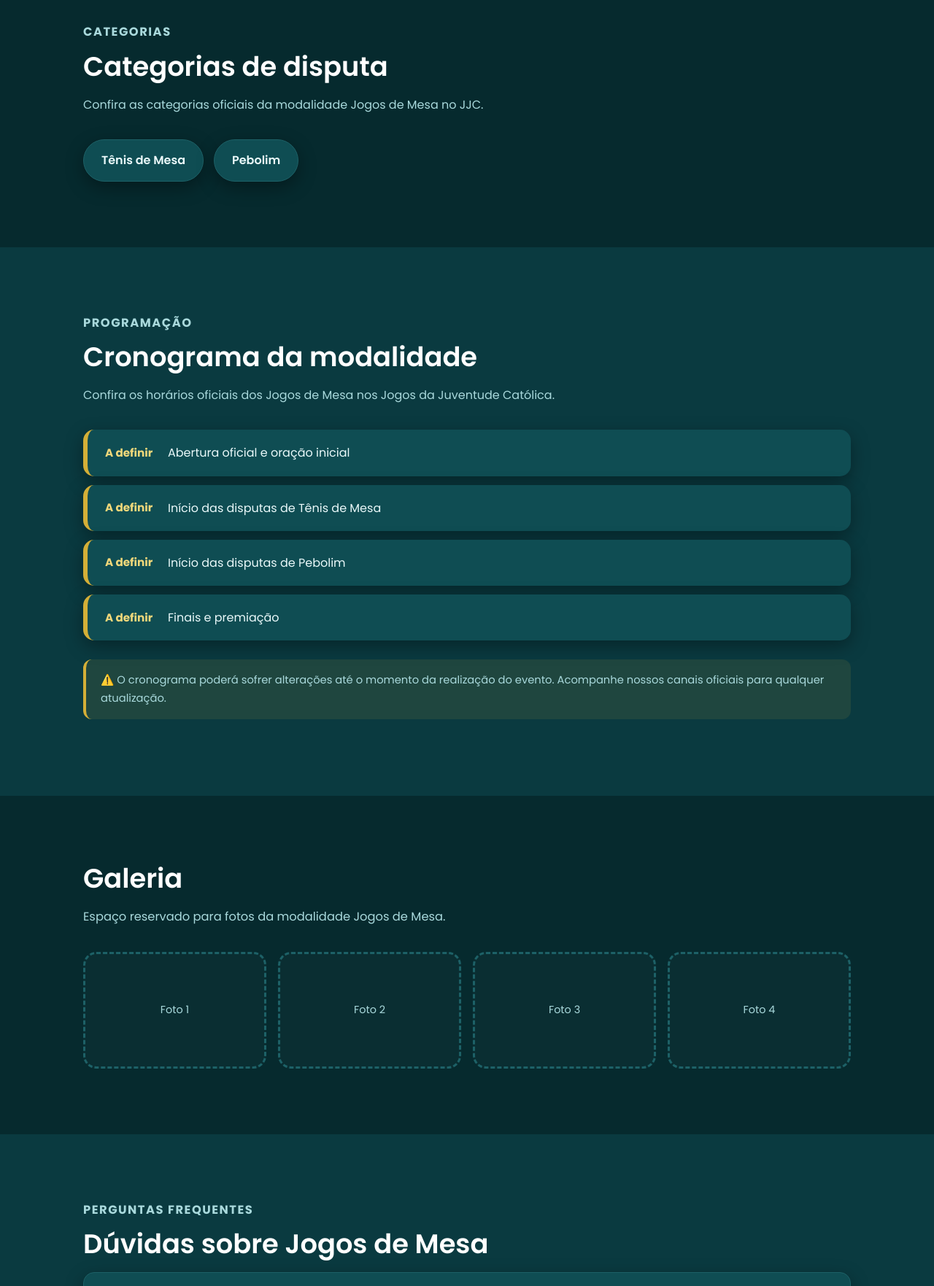
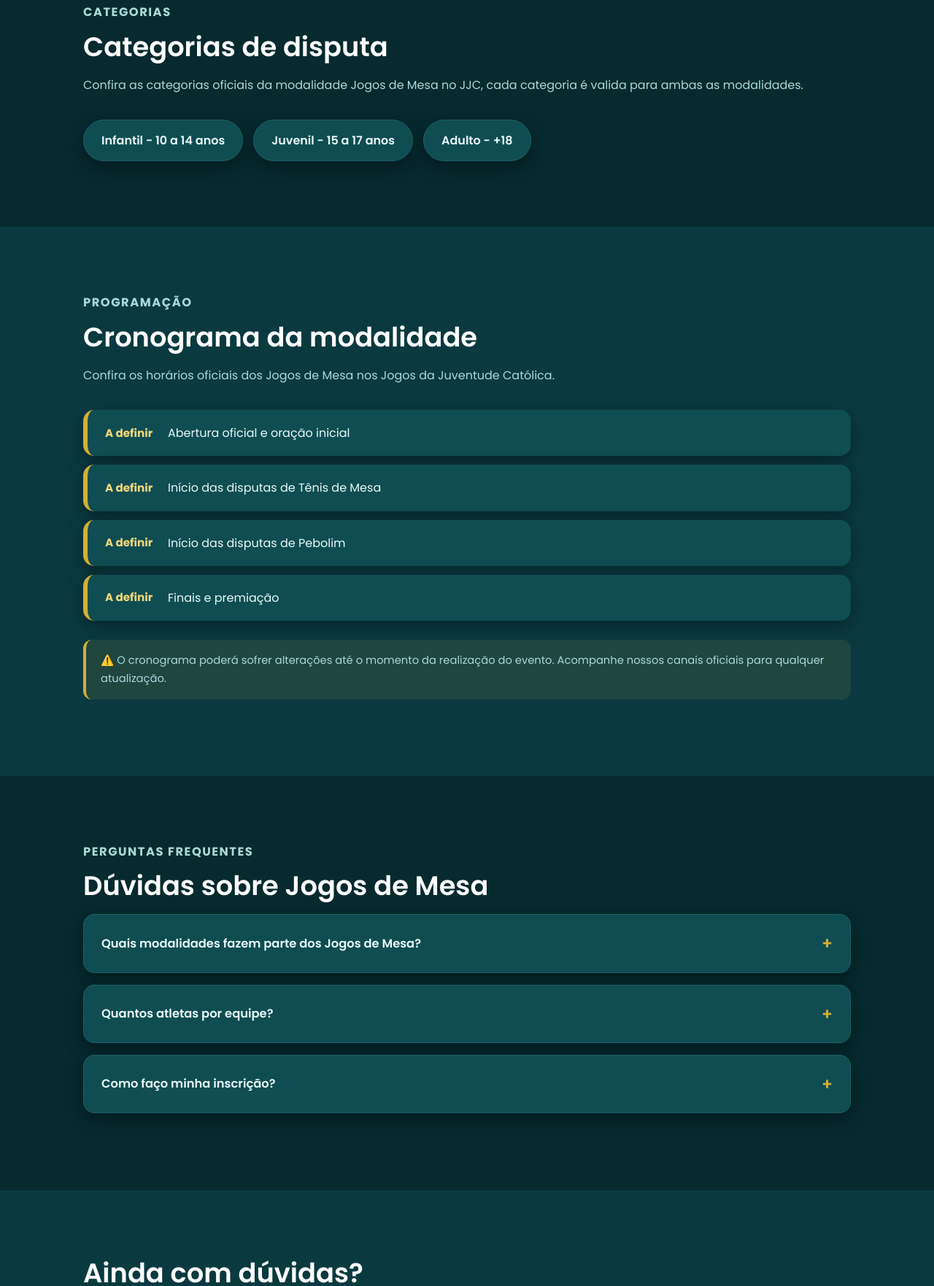
Before and after one commit to lucasllf08-jpg/JogosdaJuventudeCatolica-JJC, a plain HTML site: page html/mesa.html in a window 1280 px wide. Shown: the part 1727-3490 px from the top of the page at 73% size. Drawn offline with Linux system fonts and the light colour scheme.

Commit message:
Adição das categorias

```diff
--- a/html/mesa.html
+++ b/html/mesa.html
@@ -152,11 +152,6 @@
                             <p data-mod-local>—</p>
                         </div>
 
-                        <div class="jjc-info-card">
-                            <p class="cc-eyebrow">Categorias</p>
-                            <p data-mod-categorias-resumo>—</p>
-                        </div>
-
                     </div>
 
                 </div>
@@ -178,7 +173,7 @@
                     </h2>
 
                     <p>
-                        Confira as categorias oficiais da modalidade Jogos de Mesa no JJC.
+                        Confira as categorias oficiais da modalidade Jogos de Mesa no JJC, cada categoria é valida para ambas as modalidades.
                     </p>
 
                     <ul class="jjc-categorias-lista" data-mod-categorias-lista>
@@ -218,42 +213,6 @@
 
             </section>
 
-            <!-- GALERIA -->
-            <section class="cc-section">
-
-                <div class="cc-wrap">
-
-                    <h2>
-                        Galeria
-                    </h2>
-
-                    <p>
-                        Espaço reservado para fotos da modalidade Jogos de Mesa.
-                    </p>
-
-                    <div class="jjc-galeria-grid">
-
-                        <div class="cc-placeholder">
-                            Foto 1
-                        </div>
-
-                        <div class="cc-placeholder">
-                            Foto 2
-                        </div>
-
-                        <div class="cc-placeholder">
-                            Foto 3
-                        </div>
-
-                        <div class="cc-placeholder">
-                            Foto 4
-                        </div>
-
-                    </div>
-
-                </div>
-
-            </section>
 
             <!-- FAQ -->
             <section class="cc-section">
--- a/js/data.js
+++ b/js/data.js
@@ -45,7 +45,7 @@ const JJC_DATA = {
     limiteAtletas: 8,
 
     sobre:
-      "O Futsal é uma das modalidades mais tradicionais dos Jogos da Juventude Católica (JJC), reunindo equipes formadas pelas comunidades da Paróquia Nossa Senhora Aparecida. O JJC é um evento fechado, destinado exclusivamente à comunidade católica, e o Futsal reforça esse propósito por meio da convivência, da evangelização e do fortalecimento dos laços entre os jovens e adultos participantes. Cada equipe pode ter no máximo 8 atletas.",
+      "O Futsal é uma das modalidades mais tradicionais dos Jogos da Juventude Católica (JJC), reunindo equipes formadas pelas comunidades da Paróquia Nossa Senhora Aparecida. O JJC é um evento fechado, destinado exclusivamente à comunidade católica, e o Futsal reforça esse propósito por meio da convivência, da evangelização e do fortalecimento dos laços entre os jovens e adultos participantes. Cada equipe pode ter no mínimo 5 e no máximo 8 atletas.",
 
     infoGerais: {
       data: "20 a 22 de novembro de 2026",
@@ -85,7 +85,7 @@ const JJC_DATA = {
       {
         pergunta: "Quantos atletas por equipe?",
         resposta:
-          "Cada equipe pode ter no máximo 8 atletas, entre titulares e reservas."
+          "Cada equipe pode ter no mínimo 5 e no máximo 8 atletas, entre titulares e reservas."
       },
       {
         pergunta: "Como faço a inscrição da minha equipe?",
@@ -120,7 +120,7 @@ const JJC_DATA = {
     },
 
     sobre:
-      "O Vôlei nos Jogos da Juventude Católica (JJC) reúne equipes das comunidades da Paróquia Nossa Senhora Aparecida. A modalidade feminina será disputada em quadra (até 8 atletas por equipe) e a masculina em areia (até 6 atletas por equipe). Assim como as demais modalidades do JJC, a participação é exclusiva para a comunidade católica.",
+      "O Vôlei nos Jogos da Juventude Católica (JJC) reúne equipes das comunidades da Paróquia Nossa Senhora Aparecida. A modalidade feminina será disputada em quadra (no mínimo 6 e até 8 atletas.) e a masculina em areia (no mínimo 4 e até 6 atletas.). Assim como as demais modalidades do JJC, a participação é exclusiva para a comunidade católica.",
 
     infoGerais: {
       data: "20 a 22 de novembro de 2026",
@@ -129,8 +129,10 @@ const JJC_DATA = {
     },
 
     categorias: [
-      "Feminino - Quadra",
-      "Masculino - Areia"
+      "Feminino - Juvenil (13 a 17 anos",
+      "Feminino - Adulto +18",
+      "Masculino - Juvenil (13 a 17 anos)",
+      "Masculino - Adulto +18"
     ],
 
     programacao: [
@@ -156,7 +158,7 @@ const JJC_DATA = {
       },
       {
         pergunta: "Quantos atletas por equipe?",
-        resposta: "Feminino (quadra): até 8 atletas. Masculino (areia): até 6 atletas."
+        resposta: "Feminino (quadra): no mínimo 6 e até 8 atletas. Masculino (areia): no mínimo 4 até 6 atletas."
       }
     ],
 
@@ -181,7 +183,7 @@ const JJC_DATA = {
     limiteAtletas: 12,
 
     sobre:
-      "A Queimada é uma das modalidades mais animadas dos Jogos da Juventude Católica (JJC), reunindo equipes mistas das comunidades da Paróquia Nossa Senhora Aparecida em partidas descontraídas, com no máximo 12 atletas por equipe. A divisão entre categorias Infantil e Adulto ainda está sendo confirmada pela organização.",
+      "A Queimada é uma das modalidades mais animadas dos Jogos da Juventude Católica (JJC), reunindo equipes mistas das comunidades da Paróquia Nossa Senhora Aparecida em partidas descontraídas, com no máximo 12 atletas por equipe. Para que a modalidade seja realmente mista, o ideal é que as equipes sejam formadas por, no mínimo, 5 mulheres e 7 homens. Sabemos que algumas localidades podem ter dificuladades para completar essa divisão, e nesses casos haverá compreensão. Porém, nosso intuito é incentivar a participação equilibrada.",
 
     infoGerais: {
       data: "20 a 22 de novembro de 2026",
@@ -190,7 +192,9 @@ const JJC_DATA = {
     },
 
     categorias: [
-      "Misto"
+      "Infantil - 10 a 14 anos",
+      "Juvenil - 15 a 17 anos",
+      "Adulto - 18+"
     ],
 
     programacao: [
@@ -244,7 +248,7 @@ const JJC_DATA = {
     limiteAtletas: null, // ainda não definido
 
     sobre:
-      "Os Jogos de Mesa fazem parte dos Jogos da Juventude Católica (JJC), reunindo participantes em disputas de Tênis de Mesa e Pebolim. As categorias (Masculino, Feminino e Infantil) ainda estão sendo organizadas pela coordenação. A modalidade proporciona momentos de diversão, concentração, estratégia e convivência entre os jovens da comunidade católica da Paróquia Nossa Senhora Aparecida.",
+      "Os Jogos de Mesa fazem parte dos Jogos da Juventude Católica (JJC), reunindo participantes em disputas de Tênis de Mesa e Pebolim.A participação no Tênis de Mesa é individual e no pebolim devem ser formadas esquipes de 2 atletas (Cada comunidade pode ter mais de um atleta ou equipe). A modalidade proporciona momentos de diversão, concentração, estratégia e convivência entre os jovens da comunidade católica da Paróquia Nossa Senhora Aparecida.",
 
     infoGerais: {
       data: "20 a 22 de novembro de 2026",
@@ -253,8 +257,9 @@ const JJC_DATA = {
     },
 
     categorias: [
-      "Tênis de Mesa",
-      "Pebolim"
+      "Infantil - 10 a 14 anos",
+      "Juvenil - 15 a 17 anos",
+      "Adulto - +18"
     ],
 
     programacao: [
@@ -279,8 +284,8 @@ const JJC_DATA = {
         resposta: "Tênis de Mesa e Pebolim."
       },
       {
-        pergunta: "As categorias já estão definidas?",
-        resposta: "A organização está trabalhando com a proposta de categorias Masculino, Feminino e Infantil, mas isso ainda será confirmado e atualizado aqui."
+        pergunta: "Quantos atletas por equipe?",
+        resposta: "A participação no Tênis de Mesa é individual e no pebolim devem ser formadas esquipes de 2 atletas (Cada comunidade pode ter mais de um atleta ou equipe)."
       },
       {
         pergunta: "Como faço minha inscrição?",
```
Also changed, not shown: html/futsal.html (+0 -18 lines), html/queimada.html (+0 -4 lines), html/volei.html (+1 -18 lines), index.html (+14 -13 lines).
